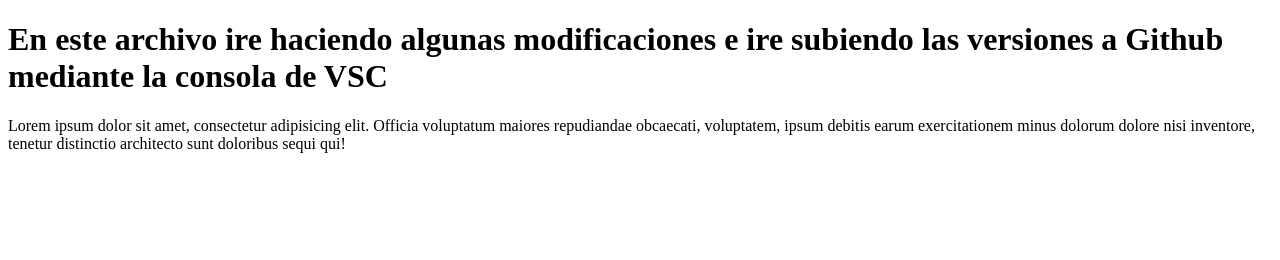
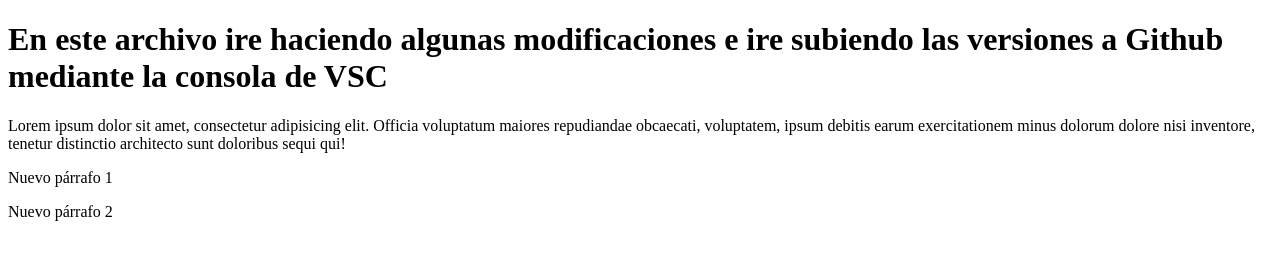
Before and after one commit to facundoCastilloUy/DisWeb3, a plain HTML site: page index.html in a window 1280 px wide. Drawn offline with Linux system fonts and the light colour scheme.

Commit message:
se agregaron 2 parrafos nuevos

```diff
--- a/index.html
+++ b/index.html
@@ -9,5 +9,9 @@
     <h1>En este archivo ire haciendo algunas modificaciones e ire subiendo las versiones a Github mediante la consola de VSC</h1>
 
     <p>Lorem ipsum dolor sit amet, consectetur adipisicing elit. Officia voluptatum maiores repudiandae obcaecati, voluptatem, ipsum debitis earum exercitationem minus dolorum dolore nisi inventore, tenetur distinctio architecto sunt doloribus sequi qui!</p>
+
+    <p>Nuevo párrafo 1</p>
+    <p>Nuevo párrafo 2</p>
+
 </body>
 </html>
```
